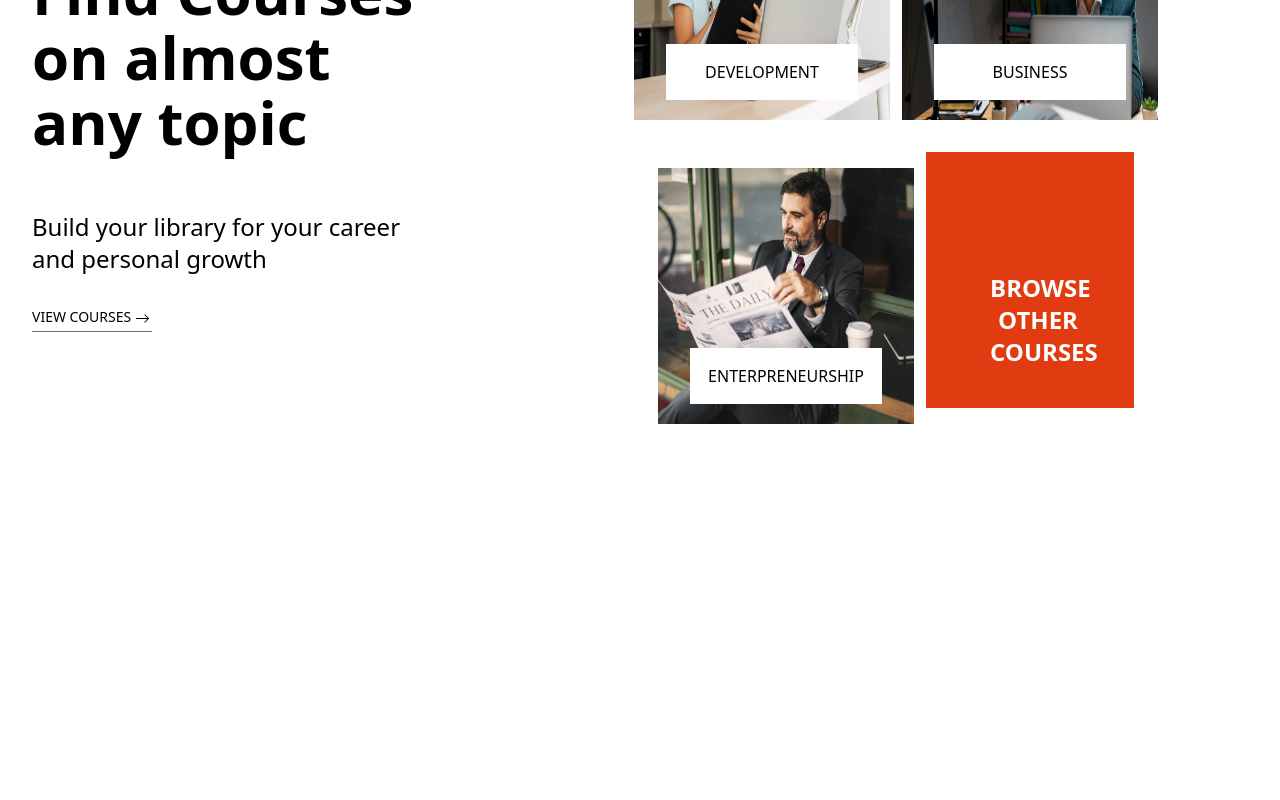
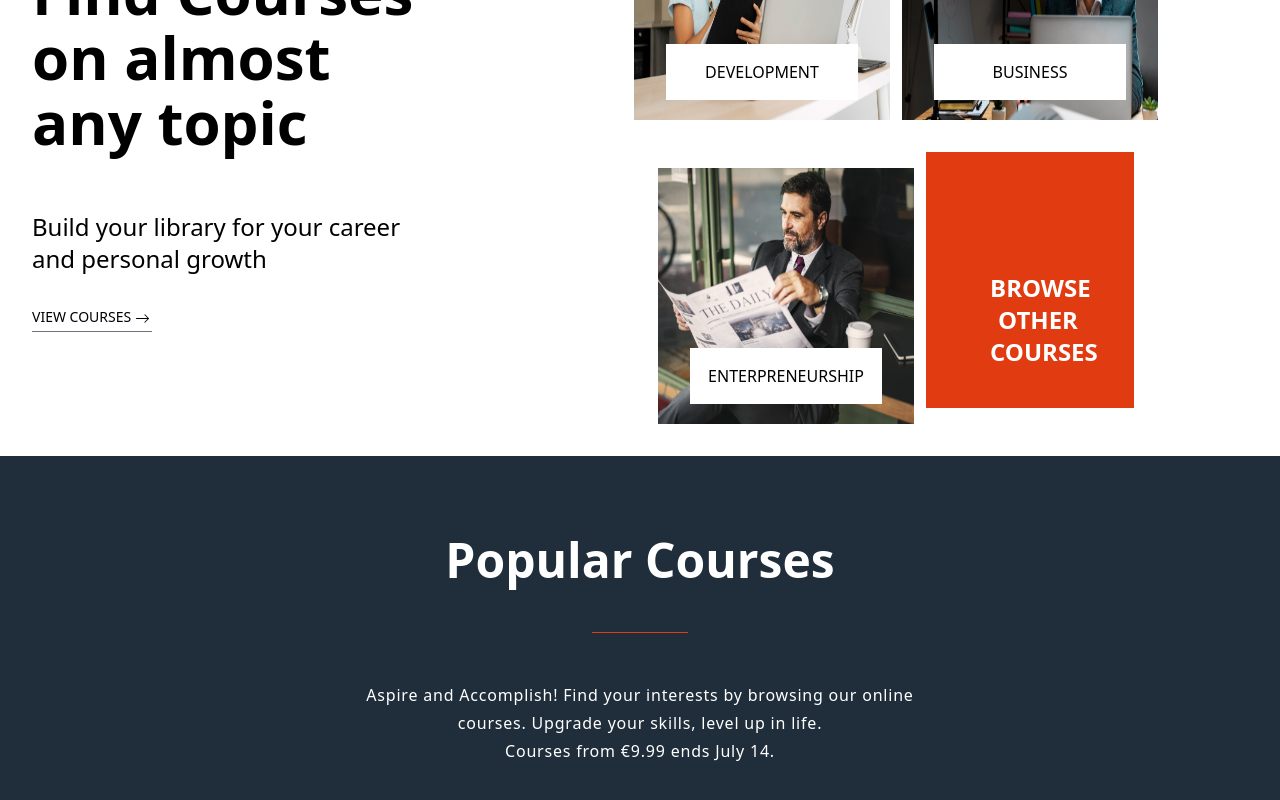
Before and after one commit to RomanAyyaz/Talent-Link, a React (Create React App) app in the folder client/: page / in a window 1280 px wide. Shown: the part 938-1738 px from the top of the page. Before the commit the page ends 1382 px from the top, so only its background shows below. Built offline with nearby package versions, Linux system fonts and the light colour scheme.

Commit message:
Popular Courses Section Completed

```diff
--- a/client/src/Components/User/LandingPage/LandingPage.jsx
+++ b/client/src/Components/User/LandingPage/LandingPage.jsx
@@ -2,6 +2,7 @@ import React from 'react'
 import Navbar from './Navbar/Navbar'
 import HeroSection from './HeroSection/HeroSection'
 import CoursesList from './CoursesList/CoursesList'
+import PopularCourses from './PopularCourses/PopularCourses'
 
 function LandingPage() {
   return (
@@ -9,6 +10,7 @@ function LandingPage() {
         <Navbar/>
         <HeroSection/>
         <CoursesList/>
+        <PopularCourses/>
     </>
   )
 }
--- /dev/null
+++ b/client/src/Components/User/LandingPage/PopularCourses/PopularCourses.jsx
@@ -0,0 +1,17 @@
+import React from 'react'
+
+function PopularCourses() {
+  return (
+    <div className='mt-3 bg-bgNavbar w-full h-96 py-16 lg:py-20 text-white'>
+        <h1 className='lg:font-extrabold font-bold text-3xl lg:text-5xl'>Popular Courses</h1>
+        <div className='h-[1px] bg-HeroButtonOne w-24 my-12 mx-auto'></div>
+        <p className='px-8 md:px-28 lg:hidden tracking-wider leading-7 font-medium'>Aspire and Accomplish! Find your interests by browsing our online courses. Upgrade your skills, level up in life.
+        Courses from €9.99 ends July 14.</p>
+        <p className='font-medium leading-7 tracking-wider hidden lg:block'>Aspire and Accomplish! Find your interests by browsing our online</p>
+        <p className='font-medium leading-7 tracking-wider hidden lg:block'>courses. Upgrade your skills, level up in life.</p>
+        <p className='font-medium leading-7 tracking-wider hidden lg:block'>Courses from €9.99 ends July 14.</p>
+    </div>
+  )
+}
+
+export default PopularCourses
```
